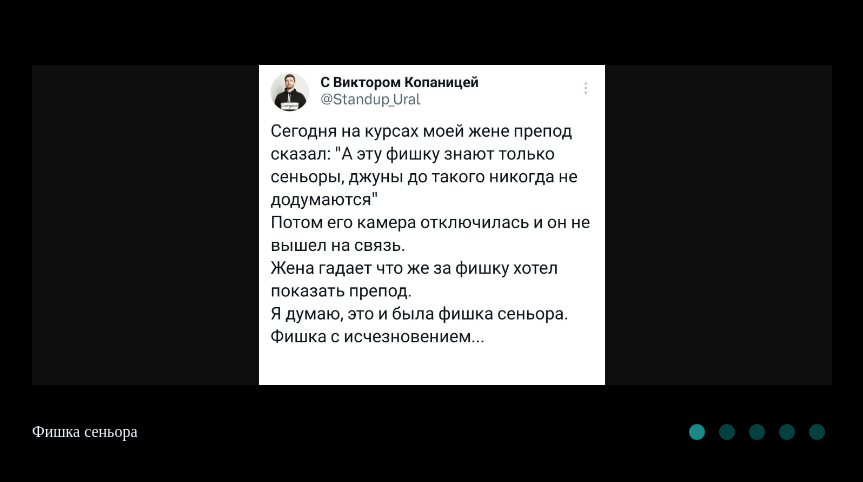
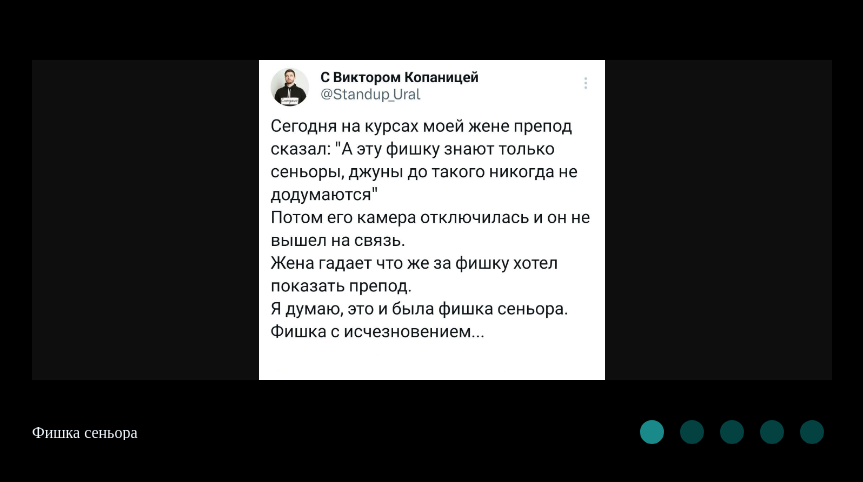
Before and after one commit to NitaLewska/cssMemeSlider, a plain HTML site: page cssMemeSlider/index.html in a window 1280 px wide. Shown: the part 144-626 px from the top of the page, without its empty margins (208-1071 px from the left). Drawn offline with Linux system fonts and the light colour scheme.

Commit message:
fix: change px to rem (Sun, Sep 17, 2023 19:16:28 PM)

```diff
--- a/cssMemeSlider/styles.css
+++ b/cssMemeSlider/styles.css
@@ -61,10 +61,10 @@ main {
 .slider_controls label {
     display: block;
     background-color: #044141;
-    width: 30px;
-    height: 30px;
+    width: 2.5rem;
+    height: 2.5rem;
     border-radius: 50%;
-    border: black solid 7px;
+    border: black solid 0.5rem;
     content: "";
     transition: all 200ms ease-in-out;
     cursor: pointer;
@@ -89,6 +89,10 @@ input[type="radio"]:checked+label:hover {
     grid-area: 2/1/3/2;
     display: flex;
     flex-direction: row;
+    overflow-x: hidden;
+    flex-direction: column;
+    height: 1rem;
+    overflow-y: hidden;
 }
 
 .slider_descriptions p {
@@ -185,10 +189,6 @@ input[type="radio"]:checked+label:hover {
     .slider_descriptions {
         grid-area: 3/1/4/2;
         justify-self: left;
-        overflow-x: hidden;
-        flex-direction: column;
-        height: 2rem;
-        overflow-y: hidden;
     }
 
 }
```
